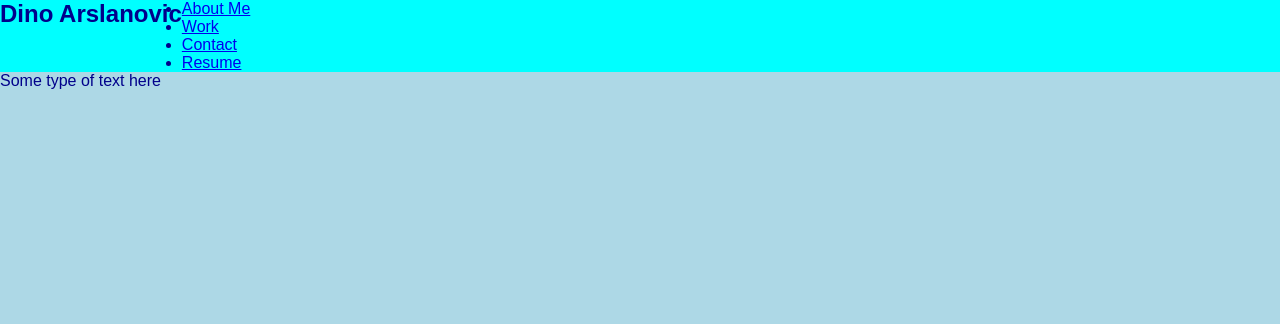
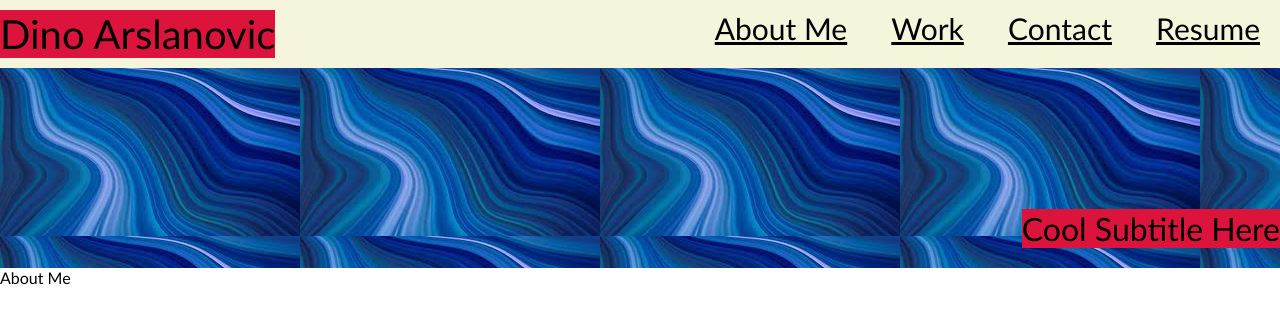
Before and after one commit to dinoarslanovic26/Personal-Portfolio, a plain HTML site: page index.html in a window 1280 px wide. Drawn offline with Linux system fonts and the light colour scheme.

Commit message:
Modified the top of the body text and added css styling to it with and image

```diff
--- a/index.html
+++ b/index.html
@@ -4,37 +4,42 @@
     <meta charset="UTF-8">
     <meta http-equiv="X-UA-Compatible" content="IE=edge">
     <meta name="viewport" content="width=device-width, initial-scale=1.0">
-    <title>Portfolio</title>
+    <title>Personal Portfolio</title>
     <link rel="stylesheet" href="style.css">
 </head>
 <body>
     <nav>
-        <header class="header"></header>
-        <h1>Dino Arslanovic</h1>
-        <div class="right">
+        <div class="top-left">
+            <p>Dino Arslanovic</p>
+        </div>
+        <div class="top-right"></div>
         <ul>
             <li>
-                <a href="About Me">About Me</a>
+                <a href="#">About Me</a>
             </li>
             <li>
-                <a href="Work">Work</a>
+                <a href="#">Work</a>
             </li>
             <li>
-                <a href="Contact">Contact</a>
+                <a href="#">Contact</a>
             </li>
             <li>
-                <a href="Resume">Resume</a>
+                <a href="#">Resume</a>
             </li>
         </ul>
+            </div>
         </div>
     </nav>
-
     <main>
-        <div class="img-div">
-            <p>Some type of text here</p>
+        <div class="img-wave">
+            <p>Cool Subtitle Here</p>
         </div>
 
-        <div class=""
+        <div class="main-content">
+            <div class="content-heading">
+                <p>About Me</p>
+            </div>
+        </div>
 
 
 
--- a/style.css
+++ b/style.css
@@ -1,19 +1,79 @@
 * {
     margin: 0;
     padding: 0;
-    font-family:sans-serif;
+    font-family:'Gill Sans', 'Gill Sans MT', Calibri, 'Trebuchet MS', sans-serif;
     box-sizing: border-box;
 }
 
 body {
-    background-color: #add8e6;
-    color: #00008B;
     margin: 0px;
     top: 0px;
     padding: 0px;
 }
 
+header {
+    width: 100%;
+    height: 100%;
+    background-image: url(Assets/img/images.jpg);
+    background-size: cover;
+    background-position: center;
+}
+
+nav p {
+   font-size: 40px;
+   padding: 0;
+   margin: 10px 0 10px 0;
+   background-color: crimson;
+}
+
+
+
 nav {
     display: flex;
-    background-color: aqua;
+    justify-content: space-between;
+    background-color: beige;
 }
+
+top-left {
+    align-items: flex-start;
+}
+
+top-right {
+    align-items: flex-end;
+    padding: 10px 0 15px 0;
+}
+
+nav ul li {
+    display: inline-block;
+    list-style: none;
+    margin: 10px 20px;
+}
+
+nav ul li a {
+    color: black;
+    font-size: 30px;
+}
+
+img {
+    width: 100%;
+    height: 200px;
+}
+
+.img-wave{
+    width: 100%;
+    height: 200px;
+    margin: 0;
+    background-image: url(images.jpg);
+    display: flex;
+    margin-right: 20px;
+    align-items: flex-end;
+    justify-content: end;
+    padding-bottom: 20px;
+}
+
+.img-wave p {
+    margin: 0;
+    align-items: flex-end;
+    font-size: 32px;
+    background-color: crimson;
+}
```
Also changed, not shown: images.jpg (renamed from Assets/img/images.jpg).
